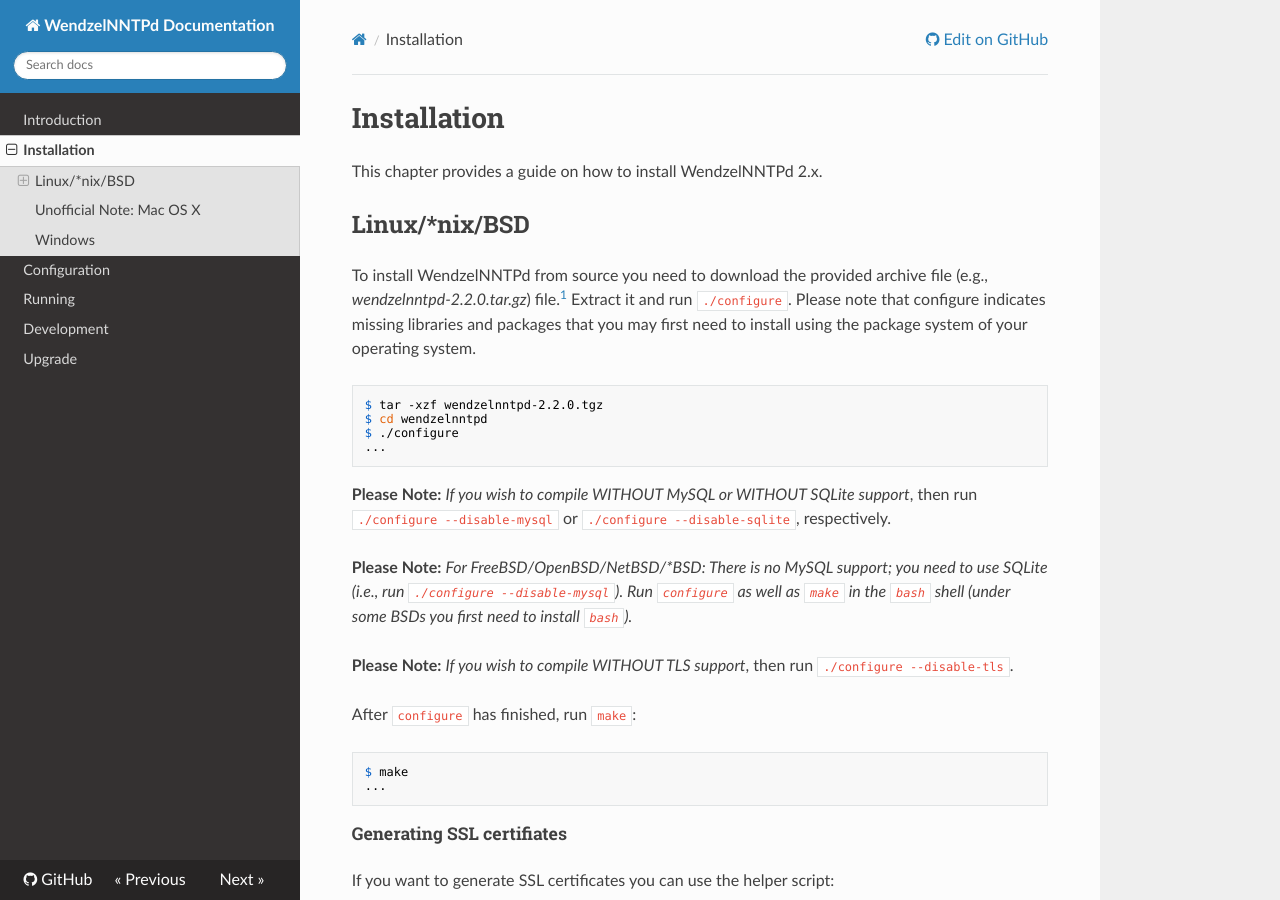
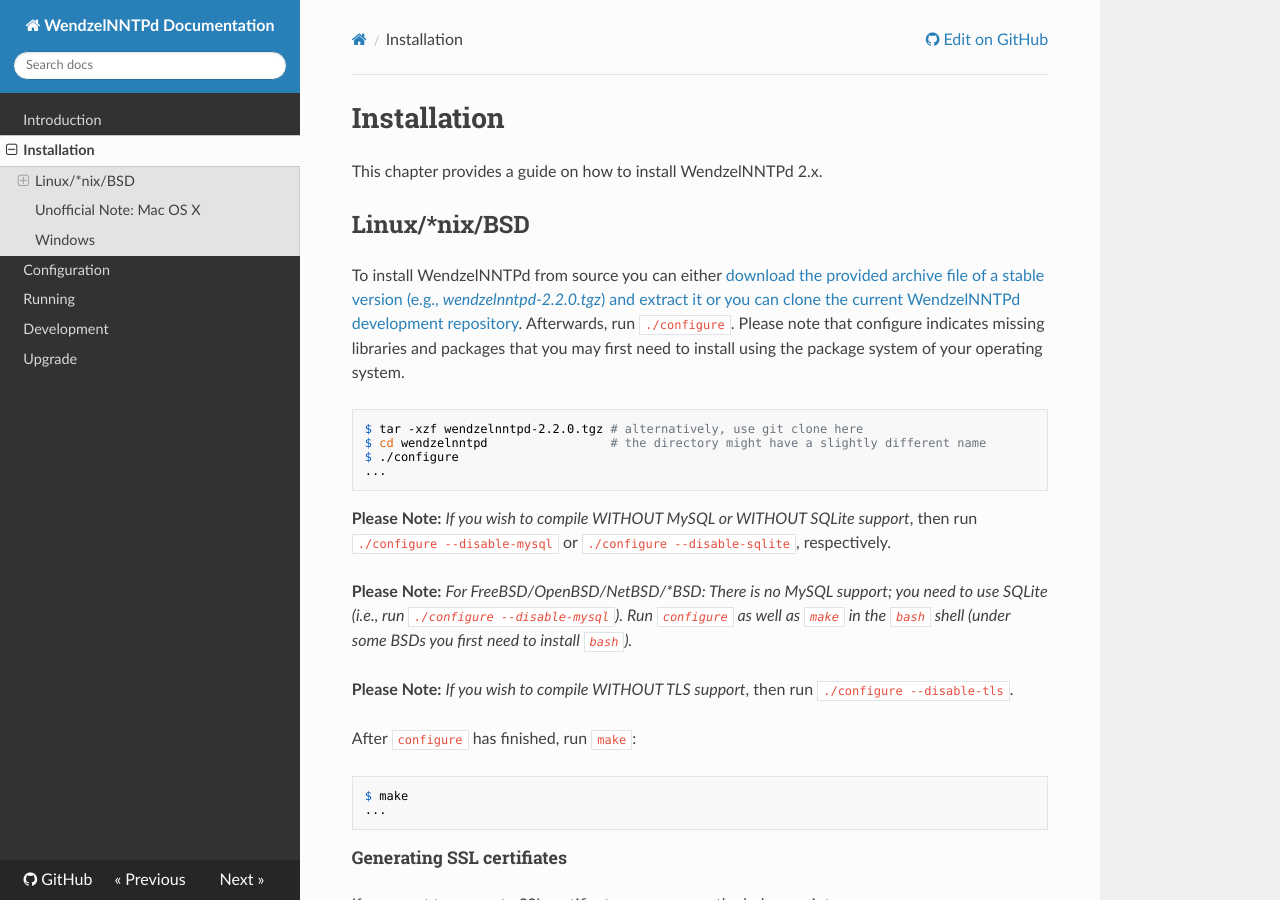
Before and after one commit to cdpxe/WendzelNNTPd, an MkDocs documentation site: the page built from docs/docs/install.md, in a window 1280 px wide and 900 px high. Built offline with MkDocs 1.6.1, drawn with Linux system fonts in a browser that asks for light colours; nearby versions of some CDN libraries.

Commit message:
mention that cloning the repo is an alternative choice + add URL

````diff
--- a/docs/docs/install.md
+++ b/docs/docs/install.md
@@ -4,14 +4,14 @@
 
 ## Linux/*nix/BSD
 
-To install WendzelNNTPd from source you need to download the provided
-archive file (e.g., *wendzelnntpd-2.2.0.tar.gz*) file.[^1] Extract it
-and run `./configure`. Please note that configure indicates missing
+To install WendzelNNTPd from source you can either [download the provided
+archive file of a stable version (e.g., *wendzelnntpd-2.2.0.tgz*) and extract it or you can clone the current WendzelNNTPd development repository](https://github.com/cdpxe/WendzelNNTPd).
+Afterwards, run `./configure`. Please note that configure indicates missing
 libraries and packages that you may first need to install using the
 package system of your operating system.
 ```console
-$ tar -xzf wendzelnntpd-2.2.0.tgz
-$ cd wendzelnntpd
+$ tar -xzf wendzelnntpd-2.2.0.tgz # alternatively, use git clone here
+$ cd wendzelnntpd                 # the directory might have a slightly different name
 $ ./configure
 ...
 ```
````
